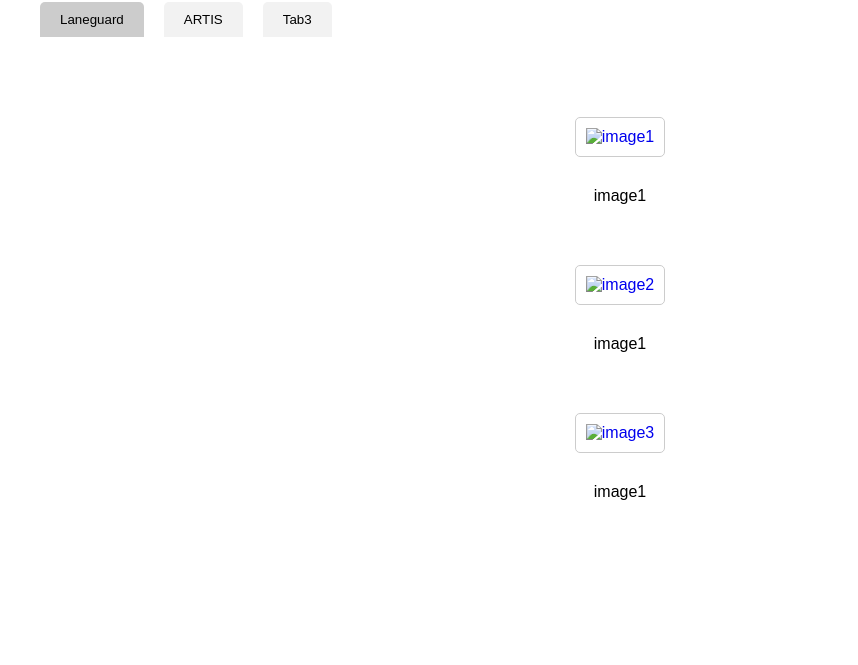
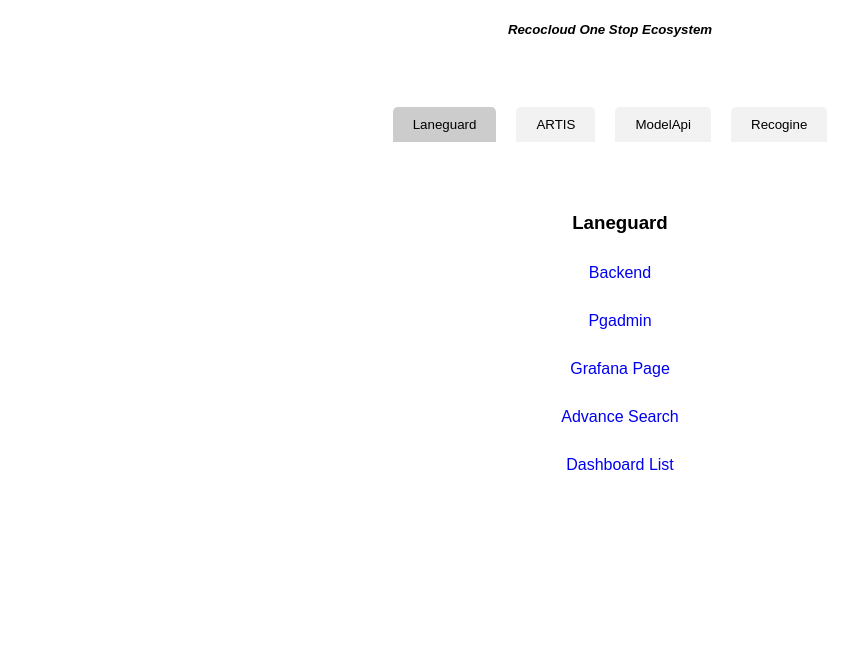
Before and after one commit to RecoginePilot/RecoCloud-Rose, a plain HTML site: page app/aioe/index.html in a window 1280 px wide. Shown: the part 135-800 px from the top of the page, without its empty margins (30-888 px from the left). Drawn offline with Linux system fonts and the light colour scheme.

Commit message:
fix: update rose webpage

```diff
--- a/app/aioe/data.js
+++ b/app/aioe/data.js
@@ -1,30 +1,59 @@
 // Data for tabs and images
 const datas = [
-    { tabName: 'Laneguard', images: [
-            { src: 'image1.jpg', link: '/image1.jpg', text: 'image1'
+    {
+        tabName: 'Laneguard', images: [
+            {
+                src: '/image1.jpg', href: 'https://54.179.199.194:20302/docs', text: 'Backend'
             },
-            { src: 'image2.jpg', link: '/image1.jpg', text: 'image1'
+            {
+                src: '/image1.jpg', href: 'http://54.179.199.194:20303', text: 'Pgadmin'
             },
-            { src: 'image3.jpg', link: '/image1.jpg', text: 'image1'
+            {
+                src: '/image1.jpg', href: 'http://54.179.199.194:20304', text: 'Grafana Page'
+            },
+            {
+                src: '/image1.jpg', href: 'http://54.179.199.194:20305/advance-search', text: 'Advance Search'
+            },
+            {
+                src: '/image1.jpg', href: 'http://54.179.199.194:20305/dashboard', text: 'Dashboard List'
             }
         ]
     },
-    { tabName: 'ARTIS', images: [
-            { src: 'image4.jpg', link: '/image1.jpg', text: 'image1'
+    {
+        tabName: 'ARTIS', images: [
+            {
+                src: '/image1.jpg', href: 'http://47.128.239.124:20602/docs', text: 'Backend'
             },
-            { src: 'image5.jpg', link: '/image1.jpg', text: 'image1'
+            {
+                src: '/image1.jpg', href: 'http://47.128.239.124:20603', text: 'Pgadmin'
             },
-            { src: 'image6.jpg', link: '/image1.jpg', text: 'image1'
+            {
+                src: '/image1.jpg', href: 'http://47.128.239.124:20604', text: 'Grafana Page'
             }
         ]
     },
-    { tabName: 'Tab3', images: [
-            { src: 'image7.jpg', link: '/image1.jpg', text: 'image1'
+    {
+        tabName: 'ModelApi', images: [
+            {
+                src: '/image1.jpg', href: 'http://54.179.214.70:4896', text: 'InsightAPI'
             },
-            { src: 'image8.jpg', link: '/image1.jpg', text: 'image1'
-            },
-            { src: 'image9.jpg', link: '/image1.jpg', text: 'image1'
+            {
+                src: '/image1.jpg', href: 'http://54.179.214.70:4896/insight', text: 'InsightAPI Developer'
             }
         ]
+    },
+    {
+        tabName: 'Recogine', images: [
+            {
+                src: '', href: 'https://recogine.000webhostapp.com/', text: 'RecoTraffic LPR: ETC Series Online Software Hub'
+
+            },
+            {
+                src: '', href: 'https://recogine.com/', text: 'Recogine Company Webpage'
+
+            },
+        ]
     }
+
+
 ];
--- a/app/aioe/index.html
+++ b/app/aioe/index.html
@@ -4,14 +4,17 @@
 <head>
   <meta charset="UTF-8">
   <meta name="viewport" content="width=device-width, initial-scale=1.0">
-  <title>AIOE</title>
+  <title>R.O.S.E.</title>
   <link rel="stylesheet" href="index.css">
 </head>
 
 <body>
-  <h1>Recocloud All in One Ecosystem</h1>
+  <div style="padding: 20px;text-align: center;">
+    <h1>R.O.S.E.</h1>
+    <h5><i>Recocloud One Stop Ecosystem</i></h5>
+  </div>
 
-  <div class="tab-container" id="tabContainer"></div>
+  <div class="tab-container" style="text-align: center;" id="tabContainer"></div>
 
   <script src="data.js"></script>
   <script src="index.js"></script>
--- a/app/aioe/index.js
+++ b/app/aioe/index.js
@@ -13,13 +13,22 @@ function generateTabButtons() {
 // Function to populate tabs with images
 function populateTabs() {
     datas.forEach((data, index) => {
+        // Create tab class
         const tab = document.createElement('div');
         tab.id = `tab${index + 1}`;
         tab.classList.add('tab');
+
+        // Create title text
+        const title_text = document.createElement('h3');
+        title_text.innerHTML = data.tabName;
+
+        // Create image list
         console.log(data);
-        images = data.images;
         const ul = document.createElement('ul');
         ul.classList.add('image-list');
+        ul.appendChild(title_text);
+
+        images = data.images;
         images.forEach(image => {
             const li = document.createElement('li');
 
@@ -27,18 +36,20 @@ function populateTabs() {
             img.src = image.src;
             img.alt = image.src.split('.')[0]; // Assuming image names are unique
 
-            const a_link = document.createElement('a');
-            a_link.href = image.link;
+            const image_link = document.createElement('a');
+            image_link.href = image.href;
 
-            const image_text = document.createElement('p')
+            const image_text = document.createElement('a')
+            image_text.href = image.href;
             image_text.innerText = image.text;
 
-            a_link.appendChild(img)
-            li.appendChild(a_link);
+            image_link.appendChild(img)
+            // li.appendChild(image_link);
             li.appendChild(image_text);
 
             ul.append(li);
         });
+
         tab.append(ul);
         document.body.appendChild(tab);
     });
```
Also changed, not shown: 1 other file.
